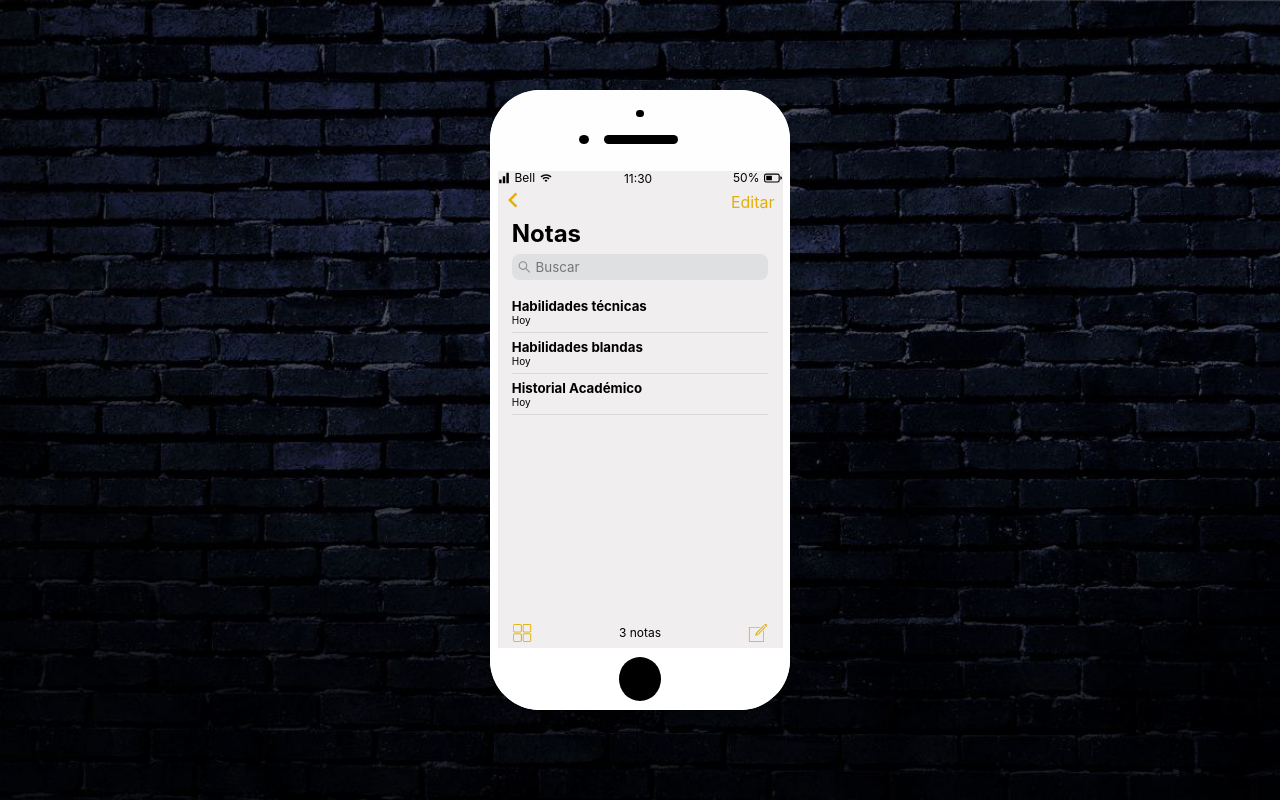
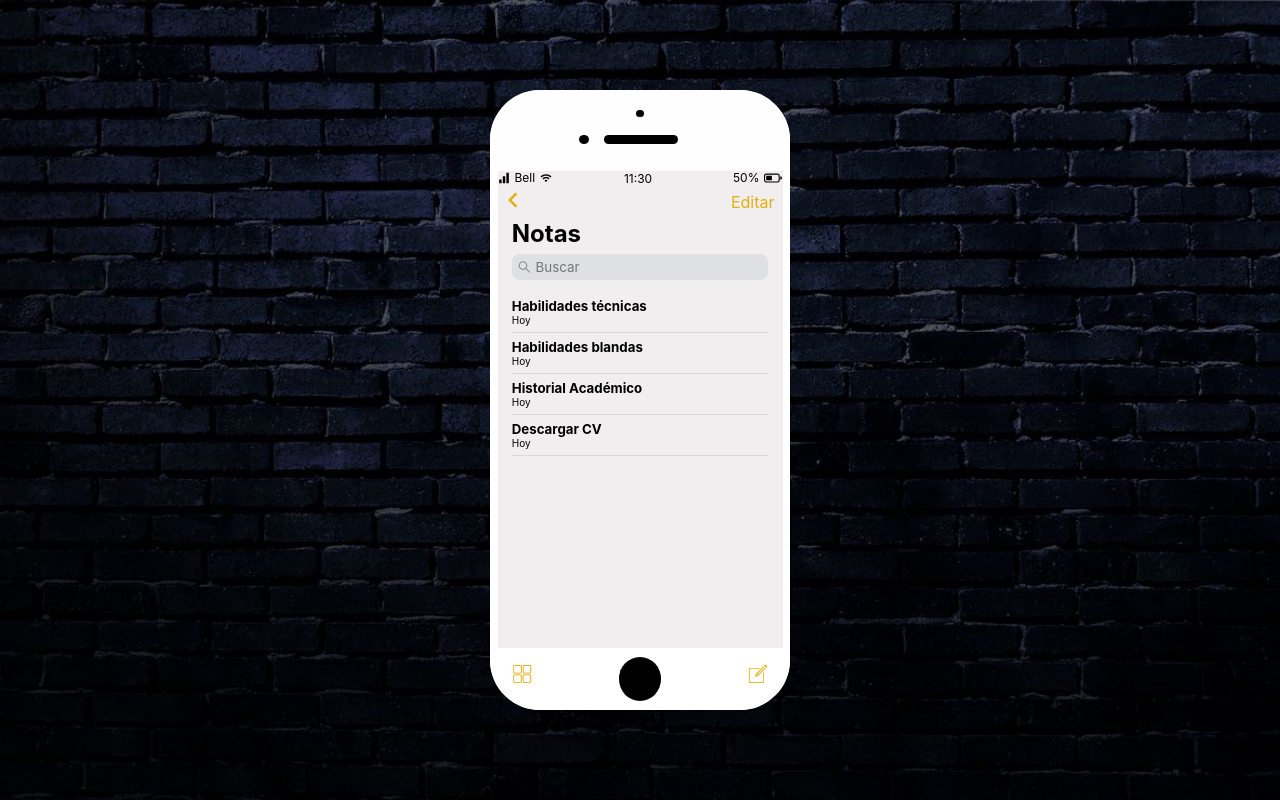
Before and after one commit to lucaswsanchez/iphone-portfolio, a React (Vite) app: page /turning-on/iphone/notes in a window 1280 px wide. Built offline with nearby package versions, Linux system fonts and the light colour scheme; a web font is replaced by a local one.

Commit message:
adding cv downloader

```diff
--- a/src/components/Iphone/IphoneNotes/IphoneNotes.jsx
+++ b/src/components/Iphone/IphoneNotes/IphoneNotes.jsx
@@ -59,6 +59,16 @@ const IphoneNotes = () => {
               <p>{t("today")}</p>
             </div>
           </Link>
+          <a
+            href="https://drive.google.com/drive/folders/1Zc5vxEo1AFbrQxAAAFmk_AAItJ7TfqHU?usp=sharing"
+            target="_blank"
+            className="link black"
+          >
+            <div className="note">
+              <h5>{t("cv")}</h5>
+              <p>{t("today")}</p>
+            </div>
+          </a>
           <div className="notes-footer">
             <img src={SquareNote} alt="square-note" />
             <p>{t("threeNotes")}</p>
--- a/src/i18n.js
+++ b/src/i18n.js
@@ -30,6 +30,7 @@ i18n.use(initReactI18next).init({
         techSkills: "Technical skills",
         softSkills: "Soft skills",
         academic: "Academic history",
+        cv: "Download CV",
         threeNotes: "3 notes",
         date: "July 1st, 2023, 11:22 AM",
         communication: "Communication",
@@ -74,6 +75,7 @@ i18n.use(initReactI18next).init({
         techSkills: "Habilidades técnicas",
         softSkills: "Habilidades blandas",
         academic: "Historial Académico",
+        cv: "Descargar CV",
         threeNotes: "3 notas",
         date: "01 de Julio de 2023, 11:22 AM",
         communication: "Comunicación",
```
